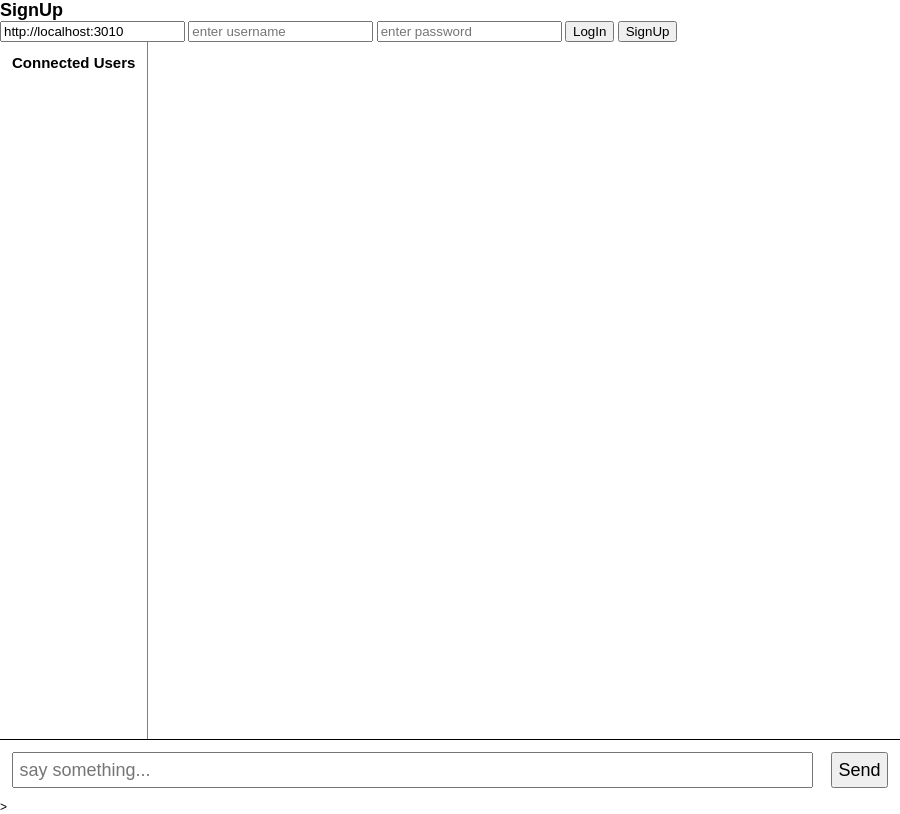
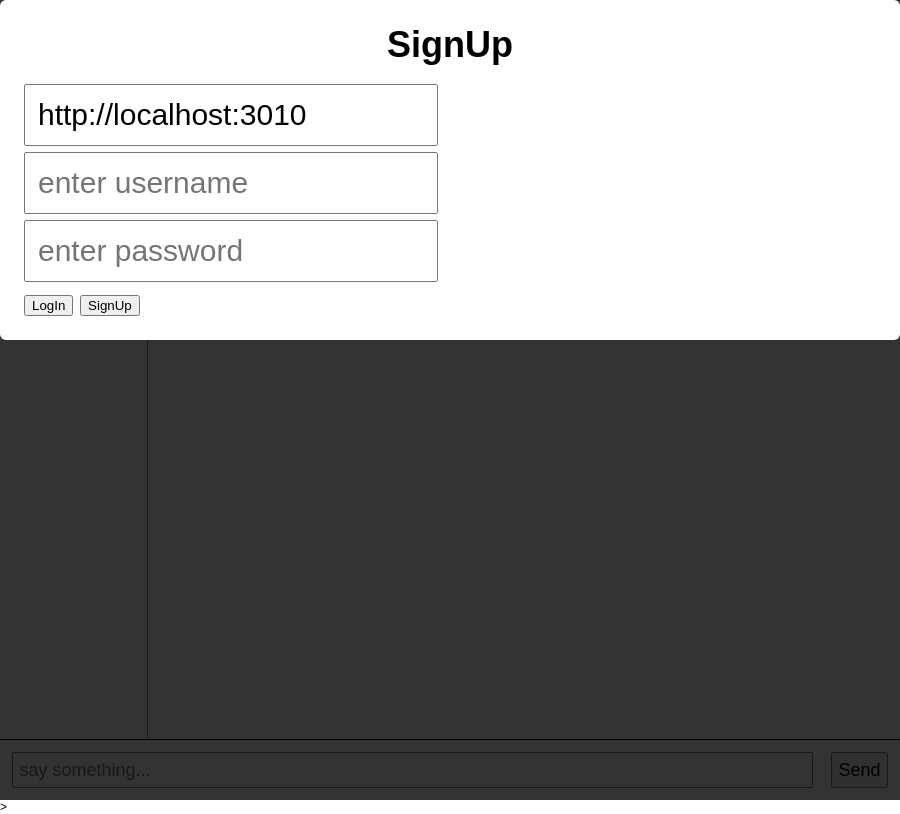
Before and after one commit to Priyanka-Lubal/Electron-chat-app, an Electron app: page index.html in a window 900 px wide. Both pictures are taken after a click on the button "SignUp". Drawn offline with nearby package versions, Linux system fonts and the light colour scheme.

Commit message:
Signup functionality added

```diff
--- a/main.css
+++ b/main.css
@@ -50,6 +50,12 @@ aside > h3 {
   padding: 1rem;
 }
 
+#chat-active {
+  font-size: 20px;
+  font-weight: bold;
+  font-family: sans-serif;
+}
+
 #chat-status-msg {
   font-family: sans-serif;
   font-style: italic;
@@ -99,7 +105,26 @@ aside > h3 {
   transition: top 0.2s, opacity 0.2s;
 }
 
+#signup-box {
+  display: flex;
+  justify-content: center;
+  align-items: center;
+  position: absolute;
+  top: 0;
+  left: 0;
+  width: 100%;
+  height: 100vh;
+  background: rgba(0,0,0,0.8);
+  font-size: 2em;
+  transition: top 0.2s, opacity 0.2s;
+}
+
 #login-box.hidden {
+  top: -100vh;
+  opacity: 0;
+}
+
+#signup-box.hidden {
   top: -100vh;
   opacity: 0;
 }
@@ -110,7 +135,17 @@ aside > h3 {
   border-radius: 6px;
 }
 
+#signup-box > div {
+  padding: 1em;
+  background: #fff;
+  border-radius: 6px;
+}
+
 #login-box h2 {
+  text-align: center;
+  margin-bottom: 0.5em;
+}
+#signup-box h2 {
   text-align: center;
   margin-bottom: 0.5em;
 }
@@ -121,3 +156,10 @@ aside > h3 {
   font-size: 2.5rem;
   padding: 1rem;
 }
+
+#signup-box input {
+  display: block;
+  margin-bottom: 0.5rem;
+  font-size: 2.5rem;
+  padding: 1rem;
+}
```
